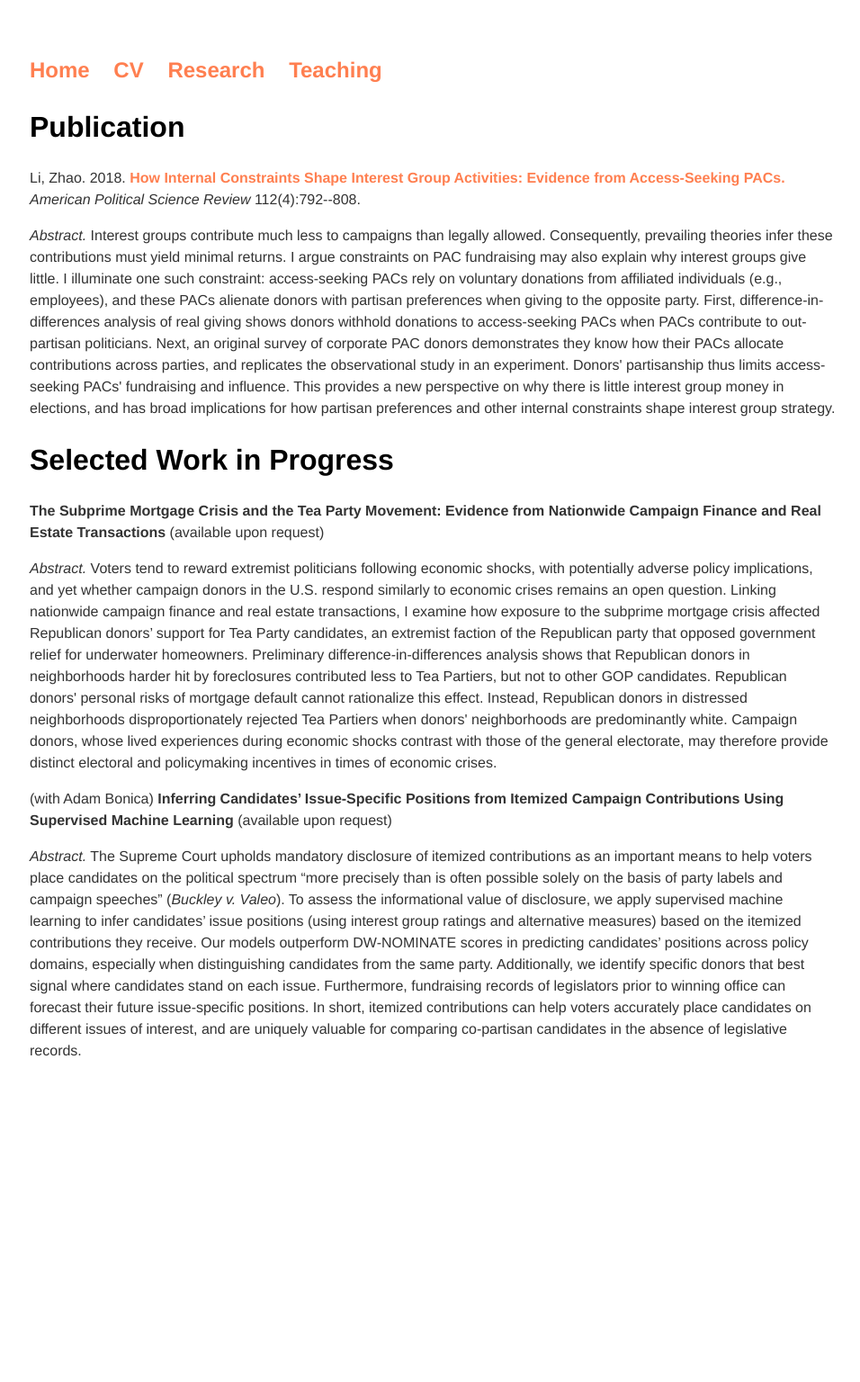
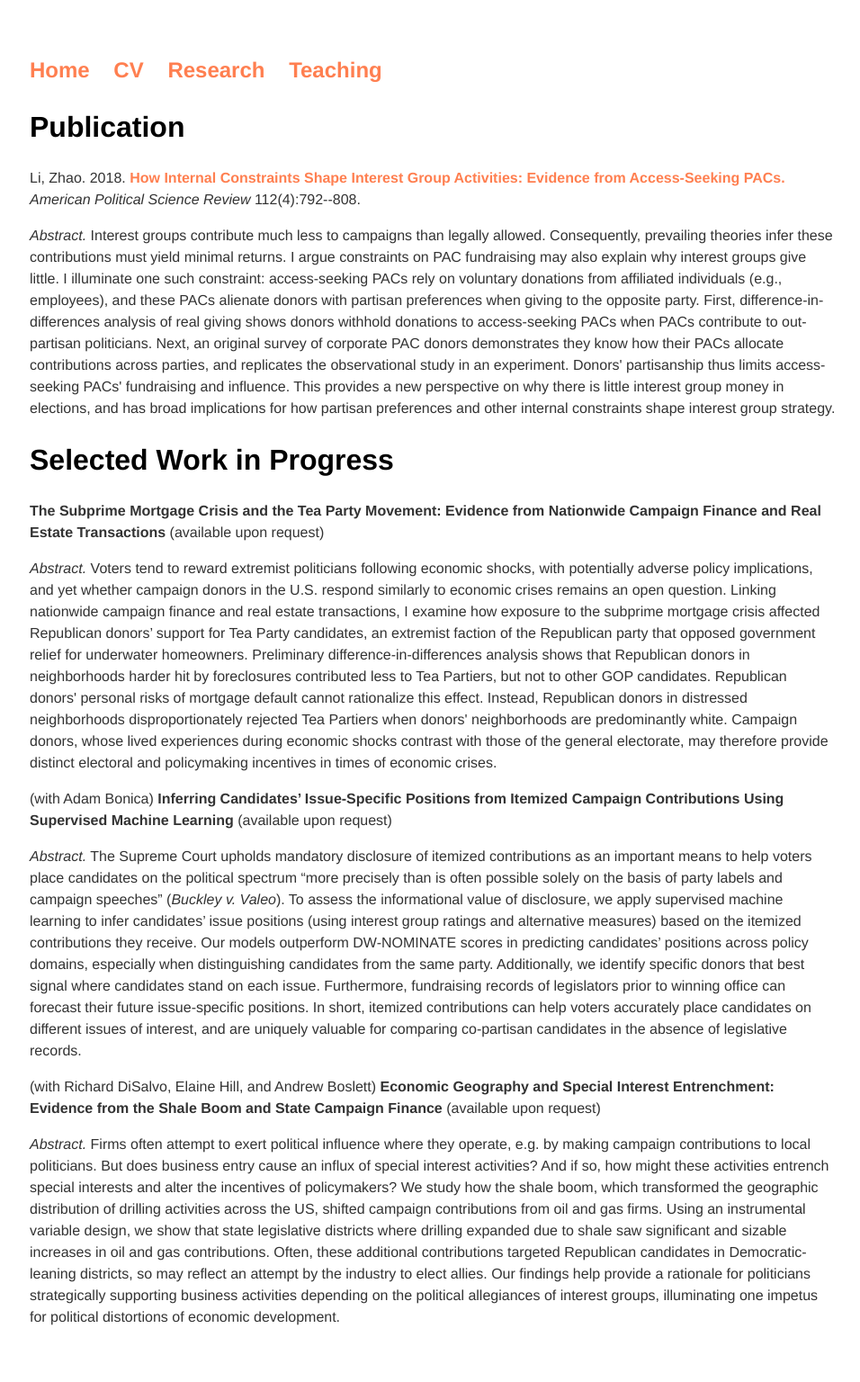
Before and after one commit to zhaoliresearch/zhaoliresearch.github.io, a Jekyll site: the page built from research/index.html, in a window 1280 px wide. Shown: the whole page at 90% size, without its empty margins (159-1115 px from the left). Built offline with Jekyll 4.4.1, drawn with Linux system fonts in a browser that asks for light colours; before the commit the page ends 1240 px from its top, so only the background shows below that.

Commit message:
Update index.html

```diff
--- a/research/index.html
+++ b/research/index.html
@@ -10,5 +10,7 @@ title: Zhao Li, Ph.D.
 <p><b>The Subprime Mortgage Crisis and the Tea Party Movement: Evidence from Nationwide Campaign Finance and Real Estate Transactions</b> (available upon request)</p>
 <p><i>Abstract.</i> Voters tend to reward extremist politicians following economic shocks, with potentially adverse policy implications, and yet whether campaign donors in the U.S. respond similarly to economic crises remains an open question. Linking nationwide campaign finance and real estate transactions, I examine how exposure to the subprime mortgage crisis affected Republican donors’ support for Tea Party candidates, an extremist faction of the Republican party that opposed government relief for underwater homeowners. Preliminary difference-in-differences analysis shows that Republican donors in neighborhoods harder hit by foreclosures contributed less to Tea Partiers, but not to other GOP candidates. Republican donors' personal risks of mortgage default cannot rationalize this effect. Instead, Republican donors in distressed neighborhoods disproportionately rejected Tea Partiers when donors' neighborhoods are predominantly white. Campaign donors, whose lived experiences during economic shocks contrast with those of the general electorate, may therefore provide distinct electoral and policymaking incentives in times of economic crises.</p>
 <p>(with Adam Bonica) <b>Inferring Candidates’ Issue-Specific Positions from Itemized Campaign Contributions Using Supervised Machine Learning</b> (available upon request)</p>
-  <p><i>Abstract.</i> The Supreme Court upholds mandatory disclosure of itemized contributions as an important means to help voters place candidates on the political spectrum “more precisely than is often possible solely on the basis of party labels and campaign speeches” (<i>Buckley v. Valeo</i>). To assess the informational value of disclosure, we apply supervised machine learning to infer candidates’ issue positions (using interest group ratings and alternative measures) based on the itemized contributions they receive. Our models outperform DW-NOMINATE scores in predicting candidates’ positions across policy domains, especially when distinguishing candidates from the same party. Additionally, we identify specific donors that best signal where candidates stand on each issue. Furthermore, fundraising records of legislators prior to winning office can forecast their future issue-specific positions. In short, itemized contributions can help voters accurately place candidates on different issues of interest, and are uniquely valuable for comparing co-partisan candidates in the absence of legislative records.</p>
+<p><i>Abstract.</i> The Supreme Court upholds mandatory disclosure of itemized contributions as an important means to help voters place candidates on the political spectrum “more precisely than is often possible solely on the basis of party labels and campaign speeches” (<i>Buckley v. Valeo</i>). To assess the informational value of disclosure, we apply supervised machine learning to infer candidates’ issue positions (using interest group ratings and alternative measures) based on the itemized contributions they receive. Our models outperform DW-NOMINATE scores in predicting candidates’ positions across policy domains, especially when distinguishing candidates from the same party. Additionally, we identify specific donors that best signal where candidates stand on each issue. Furthermore, fundraising records of legislators prior to winning office can forecast their future issue-specific positions. In short, itemized contributions can help voters accurately place candidates on different issues of interest, and are uniquely valuable for comparing co-partisan candidates in the absence of legislative records.</p>
+<p>(with Richard DiSalvo, Elaine Hill, and Andrew Boslett) <b>Economic Geography and Special Interest Entrenchment: Evidence from the Shale Boom and State Campaign Finance</b> (available upon request)</p>
+<p><i>Abstract.</i> Firms often attempt to exert political influence where they operate, e.g. by making campaign contributions to local politicians. But does business entry cause an influx of special interest activities? And if so, how might these activities entrench special interests and alter the incentives of policymakers? We study how the shale boom, which transformed the geographic distribution of drilling activities across the US, shifted campaign contributions from oil and gas firms. Using an instrumental variable design, we show that state legislative districts where drilling expanded due to shale saw significant and sizable increases in oil and gas contributions. Often, these additional contributions targeted Republican candidates in Democratic-leaning districts, so may reflect an attempt by the industry to elect allies. Our findings help provide a rationale for politicians strategically supporting business activities depending on the political allegiances of interest groups, illuminating one impetus for political distortions of economic development.</p>
 </div><!-- /.blurb -->
```
